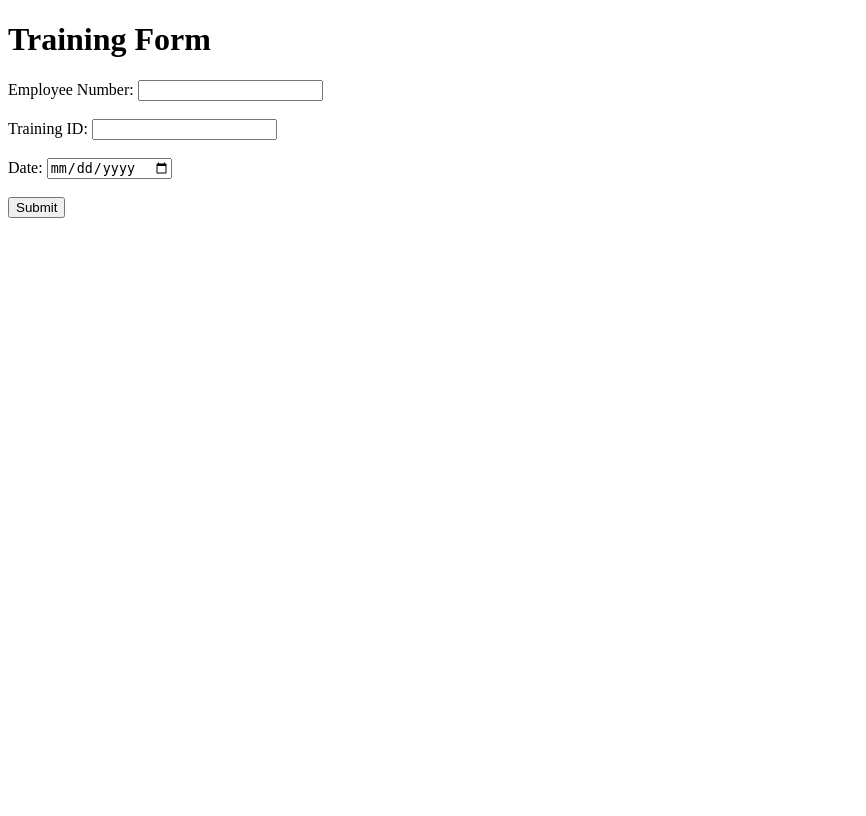
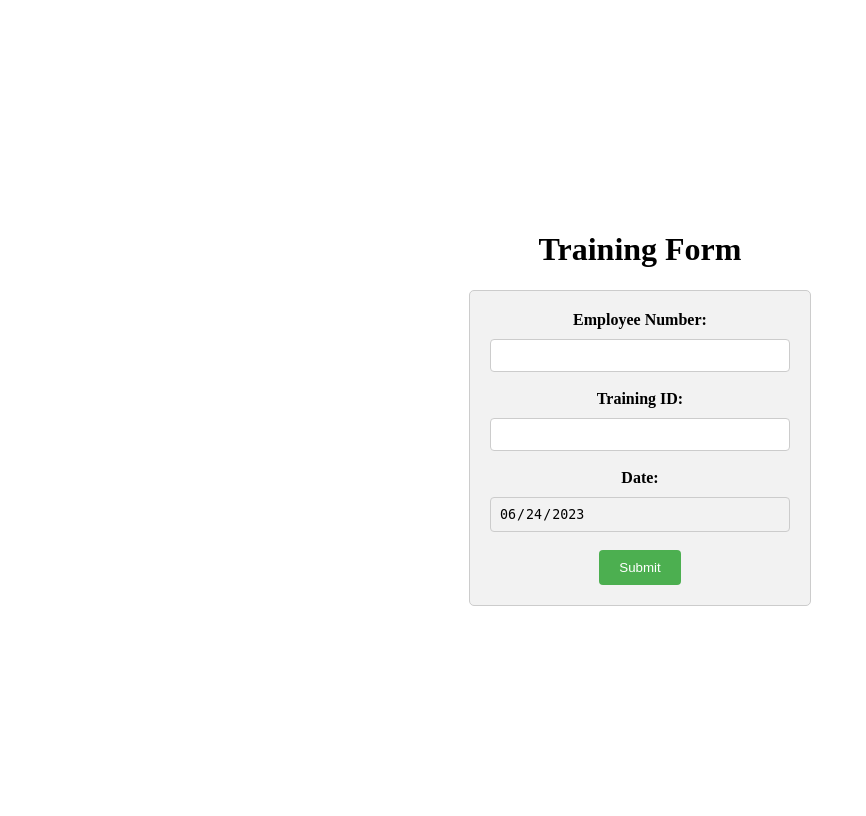
Before and after one commit to Abed-Jarrah/Flask-WebApp, a Flask app: page / in a window 1280 px wide. Shown: the whole page, without its empty margins (0-866 px from the left). Before the commit the page ends 218 px from the top, so only its background shows below. Run offline with Flask 3, Linux system fonts and the light colour scheme.

Commit message:
Update index.html

```diff
--- a/templates/index.html
+++ b/templates/index.html
@@ -2,8 +2,70 @@
 <html>
 <head>
     <title>Training Form</title>
+    <style>
+        body {
+            display: flex;
+            justify-content: center;
+            align-items: center;
+            height: 100vh;
+        }
+
+        .container {
+            text-align: center;
+        }
+
+        form {
+            text-align: center;
+            padding: 20px;
+            border: 1px solid #ccc;
+            border-radius: 5px;
+            background-color: #f2f2f2;
+            width: 300px;
+        }
+
+        label {
+            display: block;
+            margin-bottom: 10px;
+            font-weight: bold;
+        }
+
+        input[type="number"],
+        input[type="text"] {
+            width: 100%;
+            padding: 8px;
+            border: 1px solid #ccc;
+            border-radius: 4px;
+            box-sizing: border-box;
+        }
+
+        input[type="date"] {
+            width: 100%;
+            padding: 8px;
+            border: 1px solid #ccc;
+            border-radius: 4px;
+            box-sizing: border-box;
+            background-color: #f2f2f2;
+            pointer-events: none;
+        }
+
+        input[type="submit"] {
+            background-color: #4CAF50;
+            color: white;
+            padding: 10px 20px;
+            border: none;
+            border-radius: 4px;
+            cursor: pointer;
+        }
+    </style>
+    <script>
+        window.onload = function() {
+            var currentDate = new Date().toISOString().split('T')[0];
+            document.getElementById('date').value = currentDate;
+        };
+    </script>
 </head>
 <body>
+    <div class="container">
         <h1>Training Form</h1>
         <form action="/" method="post">
             <label for="emp_number">Employee Number:</label>
@@ -17,11 +79,12 @@
             <br><br>
 
             <label for="date">Date:</label>
-        <input type="date" id="date" name="date" value="{{ current_date }}" required>
+            <input type="date" id="date" name="date" required readonly>
 
             <br><br>
 
             <input type="submit" value="Submit">
         </form>
+    </div>
 </body>
 </html>
```
Lines whose indentation alone changed are shown as unchanged.
